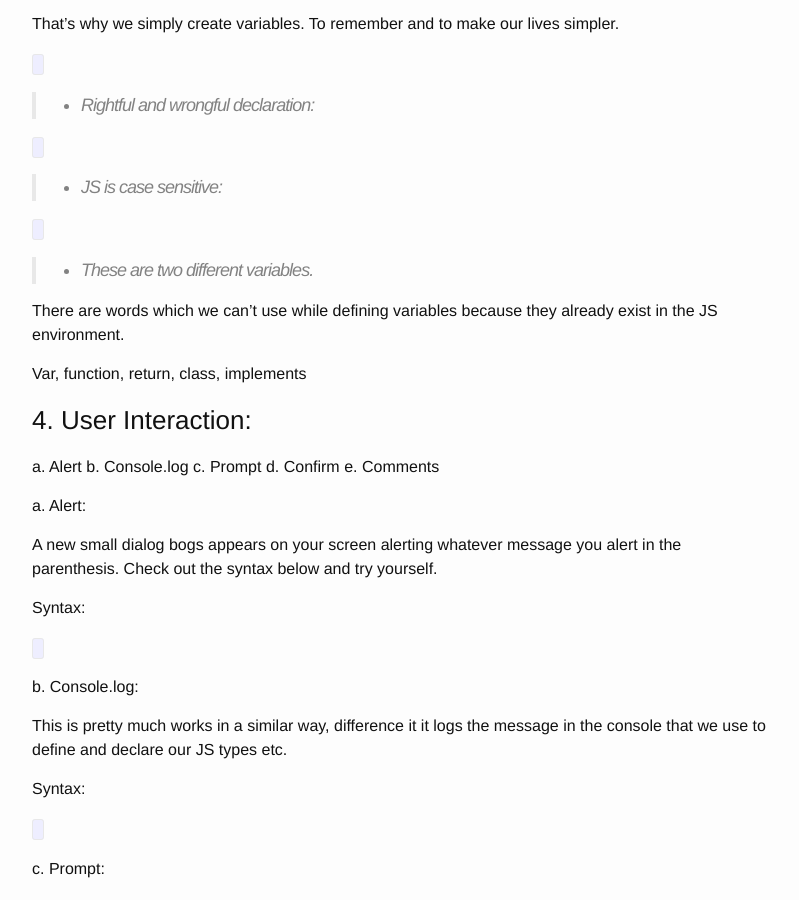
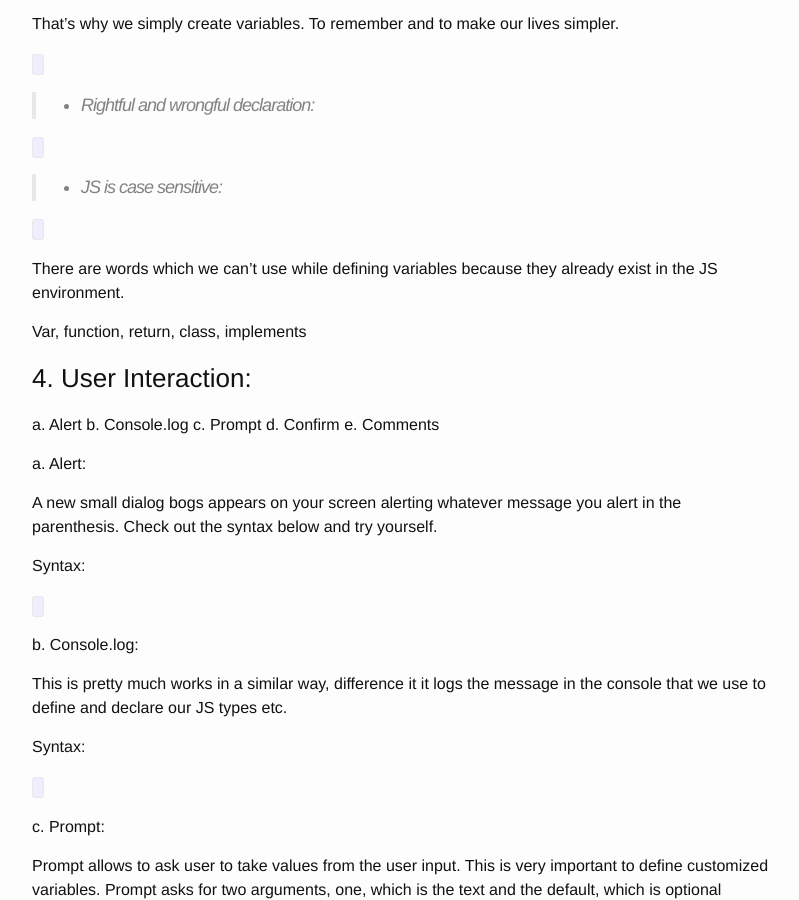
Before and after one commit to sagarmunjal/repo0001, a Jekyll site: the page built from _posts/2016-06-07-buckling-up.md, in a window 1280 px wide and 900 px high, scrolled down 2568 px. Shown: the whole window, without its empty margins (238-1037 px from the left). Built offline with Jekyll 4.4.1, drawn with Linux system fonts in a browser that asks for light colours; nearby versions of some CDN libraries; a script that is not in the unit is left out.

Commit message:
Updated 2016-06-07-buckling-up.md

```diff
--- a/_posts/2016-06-07-buckling-up.md
+++ b/_posts/2016-06-07-buckling-up.md
@@ -127,14 +127,12 @@ That’s why we simply create variables. To remember and to make our lives simpl
 
 > - Rightful and wrongful declaration:
 
-<code data-gist-id="9fd0f90a822dc3660cb93703043ca1c6" data-gist-hide-footer="true" data-gist-line="44-47"></code>
+<code data-gist-id="9fd0f90a822dc3660cb93703043ca1c6" data-gist-hide-footer="true" data-gist-line="44-48"></code>
 
 
 > - JS is case sensitive:
 
 <code data-gist-id="9fd0f90a822dc3660cb93703043ca1c6" data-gist-hide-footer="true" data-gist-line="49-51"></code>
-
-> - These are two different variables.
 
 There are words which we can’t use while defining variables because they already exist in the JS environment.
 
```
